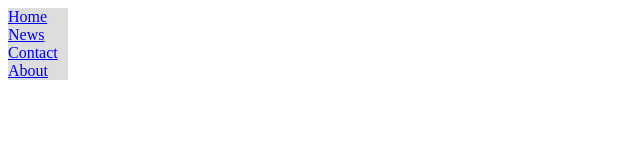
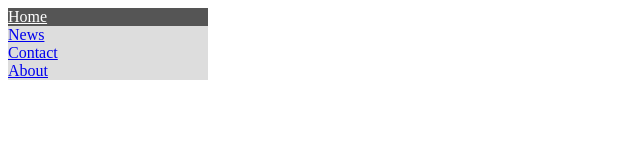
Before and after one commit to jrealiquez-2019342/learnHTML-CSS, a plain HTML site: page index.html in a window 1280 px wide. In both pictures the pointer is over the link "Home". Shown: the whole page, without its empty margins (0-640 px from the left). Drawn offline with Linux system fonts and the light colour scheme.

Commit message:
Vertical Navigation Bar con Hover

```diff
--- a/style.css
+++ b/style.css
@@ -8,11 +8,17 @@ ul{
 
 li a{
     display: block;
-    width: 60px;
+    width: 200px;
     background-color: #dddddd;
 }
 
 /*
 display: block; - Displaying the links as block elements makes the whole link area clickable (not just the text), and it allows us to specify the width (and padding, margin, height, etc. if you want)
-width: 60px; - Block elements take up the full width available by default. We want to specify a 60 pixels width
+width: 200px; - Block elements take up the full width available by default. We want to specify a 60 pixels width
 */
+
+li a:hover{
+    background-color: #555;
+    /*this color is added in the text*/
+    color: white;
+}
```
